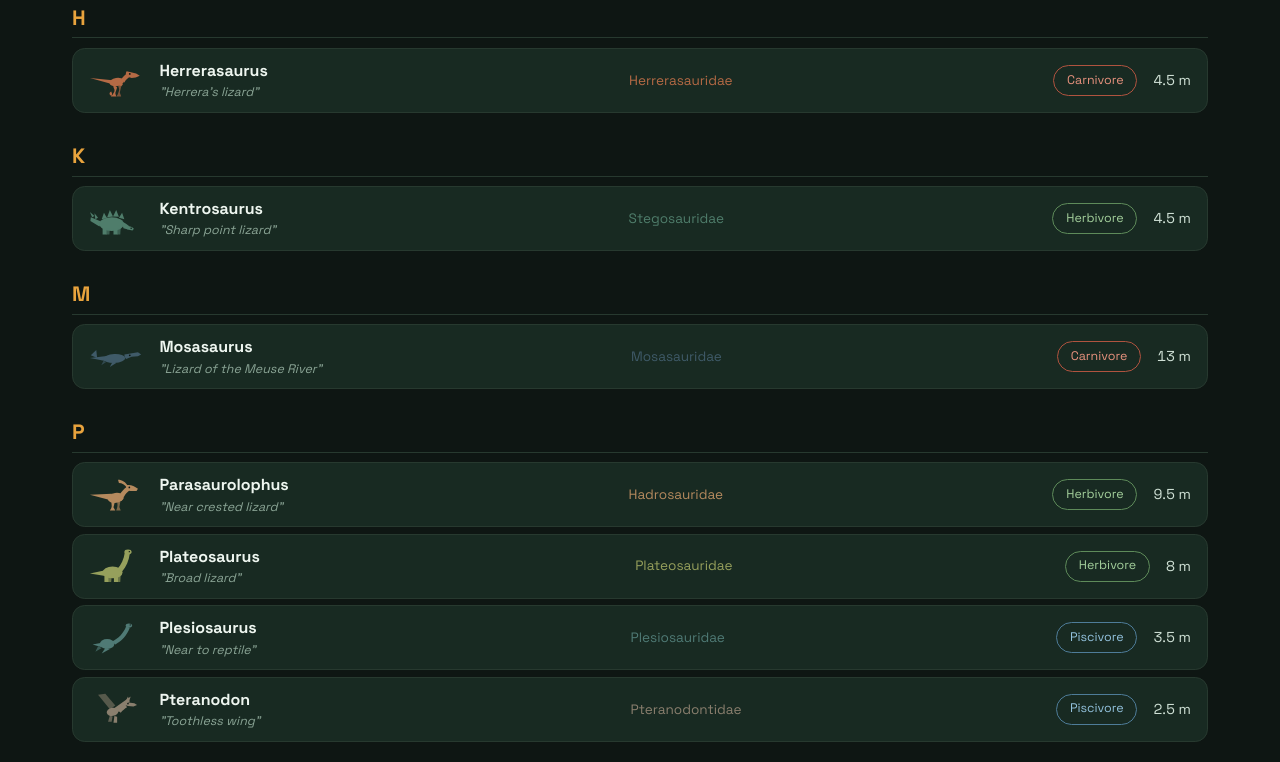
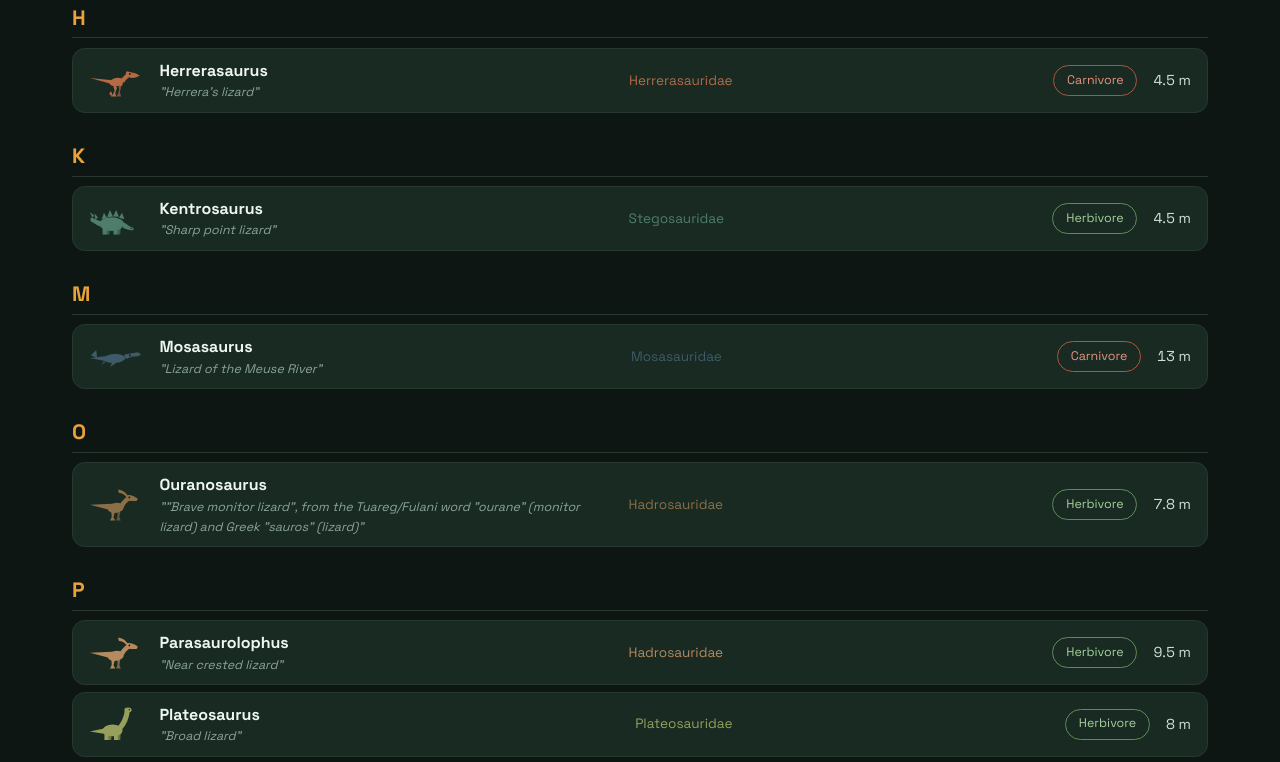
Before and after one commit to karthick-shanmugam0689/dino-world-next, a Next.js app: page /dinos in a window 1280 px wide. Shown: the part 1643-2405 px from the top of the page. Built offline with nearby package versions, Linux system fonts and the light colour scheme; no server answers.

Commit message:
Add Ouranosaurus to the field guide

```diff
--- a/data/dinos/index.ts
+++ b/data/dinos/index.ts
@@ -28,6 +28,7 @@ import { dino as pteranodon } from './pteranodon'
 import { dino as quetzalcoatlus } from './quetzalcoatlus'
 import { dino as giganotosaurus } from './giganotosaurus'
 import { dino as carcharodontosaurus } from './carcharodontosaurus'
+import { dino as ouranosaurus } from './ouranosaurus'
 
 export const dinosaurs: Dino[] = [
   tyrannosaurus,
@@ -59,4 +60,5 @@ export const dinosaurs: Dino[] = [
   quetzalcoatlus,
   giganotosaurus,
   carcharodontosaurus,
+  ouranosaurus,
 ]
--- /dev/null
+++ b/data/dinos/ouranosaurus/index.ts
@@ -0,0 +1,27 @@
+import type { Dino } from '../../types'
+import { model } from './model'
+
+export const dino: Dino = {
+  id: "ouranosaurus",
+  name: "Ouranosaurus",
+  meaning: "\"Brave monitor lizard\", from the Tuareg/Fulani word \"ourane\" (monitor lizard) and Greek \"sauros\" (lizard)",
+  familyId: "hadrosauridae",
+  periodId: "cretaceous",
+  periodLabel: "Early Cretaceous · 121–113 Mya",
+  diet: "Herbivore",
+  lengthM: 7.8,
+  heightM: 2.5,
+  weightKg: 2200,
+  speedKmh: 20,
+  location: "Elrhaz Formation, Gadoufaoua deposits, Niger; Koum Formation, Cameroon",
+  description: "Ouranosaurus was a large herbivorous basal hadrosauriform that roamed the floodplains of what is now Niger and Cameroon during the Aptian stage of the Early Cretaceous. It is best known for the row of tall neural spines running along its back, which likely supported either a skin sail or a fatty hump. Two well-preserved skeletons were unearthed in the Gadoufaoua deposits in 1965 and 1970 and formally described by French paleontologist Philippe Taquet in 1976.",
+  facts: [
+    "Its elongated neural spines formed a sail or hump along its back and tail, a rare feature among ornithopod dinosaurs.",
+    "It shared its Early Cretaceous floodplain habitat with the sail-backed theropod Spinosaurus, an example of convergent evolution.",
+    "Its long, flattened snout led early researchers to speculate it may have supported an inflatable nasal sac used for display.",
+  ],
+  color: "#8b6f47",
+  silhouette: "hadro",
+  photos: {},
+  model,
+}
--- /dev/null
+++ b/data/dinos/ouranosaurus/model.ts
@@ -0,0 +1,18 @@
+import type { DinoModelConfig } from '../../types'
+
+export const model: DinoModelConfig = {
+  "kind": "quadruped",
+  "bodyLength": 3.5,
+  "bodyRadius": 0.9,
+  "neckLength": 1.2,
+  "neckRadius": 0.5,
+  "headSize": 0.7,
+  "tailLength": 3,
+  "legHeight": 1.8,
+  "legRadius": 0.35,
+  "neckAngle": 0.4,
+  "arms": "normal",
+  "features": {
+    "sail": true
+  }
+}
--- a/data/search-index.ts
+++ b/data/search-index.ts
@@ -239,6 +239,14 @@ export const searchIndex: SearchEntry[] = [
     "silhouette": "trex"
   },
   {
+    "kind": "dino",
+    "id": "ouranosaurus",
+    "name": "Ouranosaurus",
+    "meaning": "\"Brave monitor lizard\", from the Tuareg/Fulani word \"ourane\" (monitor lizard) and Greek \"sauros\" (lizard)",
+    "color": "#8b6f47",
+    "silhouette": "hadro"
+  },
+  {
     "kind": "family",
     "id": "tyrannosauridae",
     "name": "Tyrannosauridae"
```
